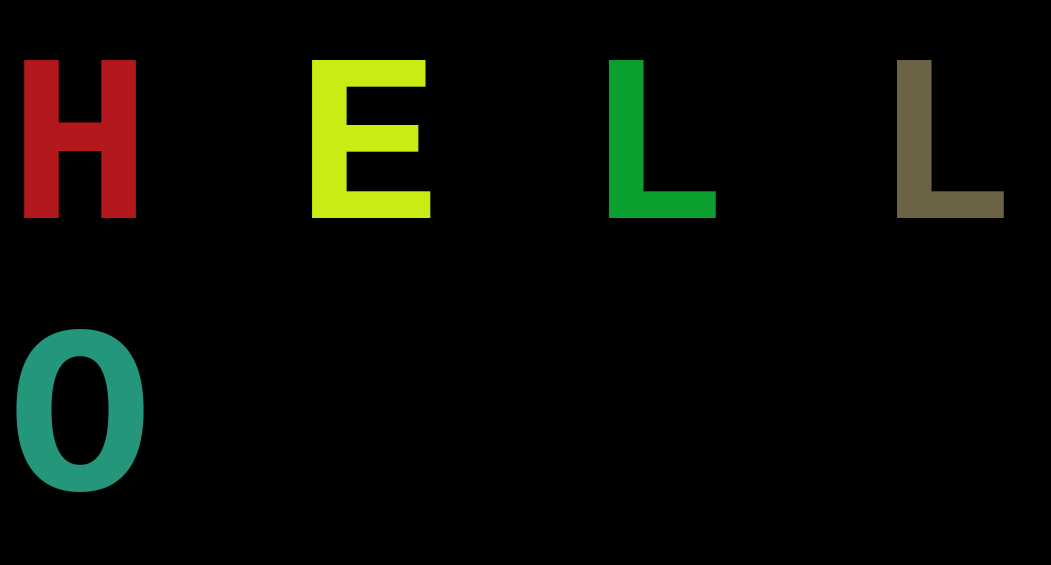
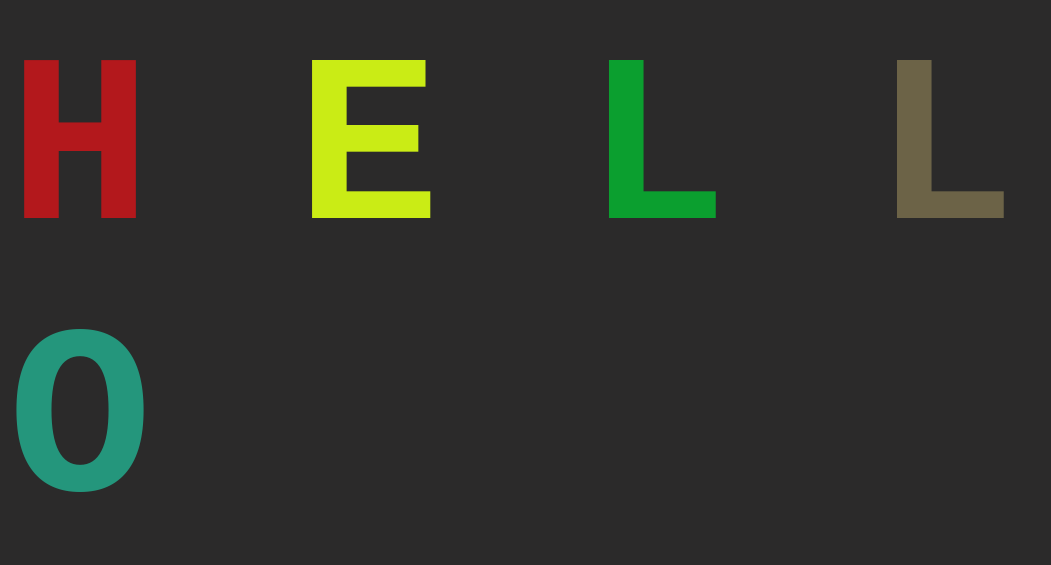
Before and after one commit to JaleelR/AnimatedTextDemo, a plain HTML site: page index.html in a window 1280 px wide. Shown: the part 118-683 px from the top of the page, without its empty margins (0-1051 px from the left). Drawn offline with Linux system fonts and the light colour scheme.

Commit message:
change bg

```diff
--- a/app.css
+++ b/app.css
@@ -3,7 +3,7 @@ body{
     justify-content: center;
     align-items: center;
     height: 100vh;
-    background-color: black;
+    background-color: rgb(43, 42, 42);
 }
 h1 {
     font-size: 15rem;
```
